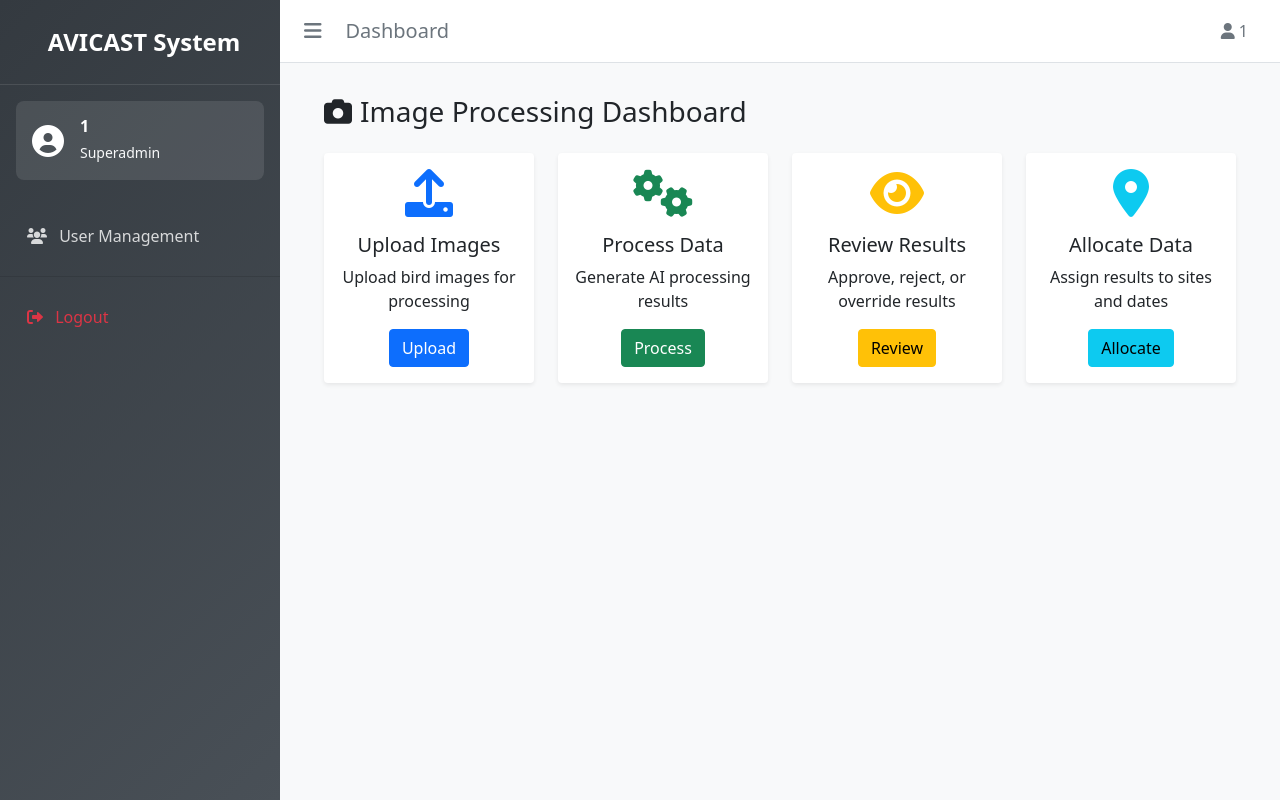
After one commit to Adinorio/platform-avicast, a Django app: page /image-processing/ in a window 1280 px wide. The commit adds this page. Run offline with Django 4.2, Linux system fonts and the light colour scheme; a user stored in the database is signed in; tables that the repository leaves empty hold one stand-in row (values such as "Sample post").

Commit message:
feat: add custom image processing and weather app URLs and views

```diff
--- /dev/null
+++ b/apps/image_processing/urls.py
@@ -0,0 +1,12 @@
+from django.urls import path
+from . import views
+
+app_name = 'image_processing'
+
+urlpatterns = [
+    path('', views.ImageProcessingDashboardView.as_view(), name='dashboard'),
+    path('upload/', views.ImageUploadView.as_view(), name='upload'),
+    path('process/', views.ProcessDataView.as_view(), name='process'),
+    path('review/', views.ReviewView.as_view(), name='review'),
+    path('allocate/', views.AllocateView.as_view(), name='allocate'),
+]
--- /dev/null
+++ b/apps/image_processing/views.py
@@ -0,0 +1,40 @@
+from django.views.generic import TemplateView
+from django.contrib.auth.mixins import LoginRequiredMixin
+from django.contrib.auth.decorators import login_required
+from django.utils.decorators import method_decorator
+from apps.users.decorators import role_required
+
+class ImageProcessingDashboardView(LoginRequiredMixin, TemplateView):
+    template_name = 'image_processing/dashboard.html'
+
+    @method_decorator(role_required(['ADMIN', 'FIELD_WORKER']))
+    def dispatch(self, request, *args, **kwargs):
+        return super().dispatch(request, *args, **kwargs)
+
+class ImageUploadView(LoginRequiredMixin, TemplateView):
+    template_name = 'image_processing/upload.html'
+
+    @method_decorator(role_required(['ADMIN', 'FIELD_WORKER']))
+    def dispatch(self, request, *args, **kwargs):
+        return super().dispatch(request, *args, **kwargs)
+
+class ProcessDataView(LoginRequiredMixin, TemplateView):
+    template_name = 'image_processing/process.html'
+
+    @method_decorator(role_required(['ADMIN', 'FIELD_WORKER']))
+    def dispatch(self, request, *args, **kwargs):
+        return super().dispatch(request, *args, **kwargs)
+
+class ReviewView(LoginRequiredMixin, TemplateView):
+    template_name = 'image_processing/review.html'
+
+    @method_decorator(role_required(['ADMIN']))
+    def dispatch(self, request, *args, **kwargs):
+        return super().dispatch(request, *args, **kwargs)
+
+class AllocateView(LoginRequiredMixin, TemplateView):
+    template_name = 'image_processing/allocate.html'
+
+    @method_decorator(role_required(['ADMIN']))
+    def dispatch(self, request, *args, **kwargs):
+        return super().dispatch(request, *args, **kwargs)
--- /dev/null
+++ b/apps/weather/urls.py
@@ -0,0 +1,11 @@
+from django.urls import path
+from . import views
+
+app_name = 'weather'
+
+urlpatterns = [
+    path('', views.WeatherDashboardView.as_view(), name='dashboard'),
+    path('forecast/', views.ForecastView.as_view(), name='forecast'),
+    path('schedule/', views.ScheduleView.as_view(), name='schedule'),
+    path('alerts/', views.AlertsView.as_view(), name='alerts'),
+]
--- a/avicast_project/urls.py
+++ b/avicast_project/urls.py
@@ -39,4 +39,6 @@ urlpatterns = [
     path('fauna/', include('apps.fauna.urls', namespace='fauna')),
     path('locations/', include('apps.locations.urls', namespace='locations')),
     path('analytics/', include('apps.analytics.urls', namespace='analytics')),
+    path('image-processing/', include('apps.image_processing.urls', namespace='image_processing')),
+    path('weather/', include('apps.weather.urls', namespace='weather')),
 ]
--- a/templates/base.html
+++ b/templates/base.html
@@ -216,12 +216,12 @@
                 {% if user.role == 'ADMIN' %}
                 <!-- Admin-only features -->
                 <li class="nav-item">
-                    <a class="nav-link" href="{% url 'admin:image_processing_imageupload_changelist' %}">
+                    <a class="nav-link" href="{% url 'image_processing:dashboard' %}">
                         <i class="fas fa-camera me-2"></i> Image Processing
                     </a>
                 </li>
                 <li class="nav-item">
-                    <a class="nav-link" href="{% url 'admin:weather_weatherforecast_changelist' %}">
+                    <a class="nav-link" href="{% url 'weather:dashboard' %}">
                         <i class="fas fa-cloud-sun me-2"></i> Weather Forecasting
                     </a>
                 </li>
--- a/templates/home.html
+++ b/templates/home.html
@@ -149,7 +149,7 @@
                         <div class="card-body p-4 text-center">
                             <h5 class="card-title text-warning fw-bold mb-3">Image Processing</h5>
                             <p class="card-text text-muted mb-4">AI-powered bird species identification and processing</p>
-                            <a href="{% url 'admin:image_processing_imageupload_changelist' %}" class="btn btn-warning btn-lg w-100">
+                            <a href="{% url 'image_processing:dashboard' %}" class="btn btn-warning btn-lg w-100">
                                 <i class="fas fa-upload me-2"></i>Process Images
                             </a>
                         </div>
@@ -169,7 +169,7 @@
                         <div class="card-body p-4 text-center">
                             <h5 class="card-title text-secondary fw-bold mb-3">Weather Forecasting</h5>
                             <p class="card-text text-muted mb-4">Weather data and field work optimization</p>
-                            <a href="{% url 'admin:weather_weatherforecast_changelist' %}" class="btn btn-secondary btn-lg w-100">
+                            <a href="{% url 'weather:dashboard' %}" class="btn btn-secondary btn-lg w-100">
                                 <i class="fas fa-cloud me-2"></i>View Weather
                             </a>
                         </div>
--- /dev/null
+++ b/templates/image_processing/dashboard.html
@@ -0,0 +1,61 @@
+{% extends 'base.html' %}
+
+{% block title %}Image Processing Dashboard - AVICAST{% endblock %}
+
+{% block content %}
+<div class="container-fluid">
+    <div class="row">
+        <div class="col-12">
+            <h1 class="h3 mb-4">
+                <i class="fas fa-camera me-2"></i>Image Processing Dashboard
+            </h1>
+        </div>
+    </div>
+
+    <div class="row">
+        <div class="col-lg-3 col-md-6 mb-4">
+            <div class="card border-0 shadow-sm">
+                <div class="card-body text-center">
+                    <i class="fas fa-upload fa-3x text-primary mb-3"></i>
+                    <h5 class="card-title">Upload Images</h5>
+                    <p class="card-text">Upload bird images for processing</p>
+                    <a href="{% url 'image_processing:upload' %}" class="btn btn-primary">Upload</a>
+                </div>
+            </div>
+        </div>
+
+        <div class="col-lg-3 col-md-6 mb-4">
+            <div class="card border-0 shadow-sm">
+                <div class="card-body text-center">
+                    <i class="fas fa-cogs fa-3x text-success mb-3"></i>
+                    <h5 class="card-title">Process Data</h5>
+                    <p class="card-text">Generate AI processing results</p>
+                    <a href="{% url 'image_processing:process' %}" class="btn btn-success">Process</a>
+                </div>
+            </div>
+        </div>
+
+        <div class="col-lg-3 col-md-6 mb-4">
+            <div class="card border-0 shadow-sm">
+                <div class="card-body text-center">
+                    <i class="fas fa-eye fa-3x text-warning mb-3"></i>
+                    <h5 class="card-title">Review Results</h5>
+                    <p class="card-text">Approve, reject, or override results</p>
+                    <a href="{% url 'image_processing:review' %}" class="btn btn-warning">Review</a>
+                </div>
+            </div>
+        </div>
+
+        <div class="col-lg-3 col-md-6 mb-4">
+            <div class="card border-0 shadow-sm">
+                <div class="card-body text-center">
+                    <i class="fas fa-map-marker-alt fa-3x text-info mb-3"></i>
+                    <h5 class="card-title">Allocate Data</h5>
+                    <p class="card-text">Assign results to sites and dates</p>
+                    <a href="{% url 'image_processing:allocate' %}" class="btn btn-info">Allocate</a>
+                </div>
+            </div>
+        </div>
+    </div>
+</div>
+{% endblock %}
```
Also changed, not shown: apps/weather/views.py (added, +32 -0 lines), templates/image_processing/upload.html (added, +50 -0 lines), templates/weather/dashboard.html (added, +50 -0 lines), templates/weather/forecast.html (added, +59 -0 lines).
